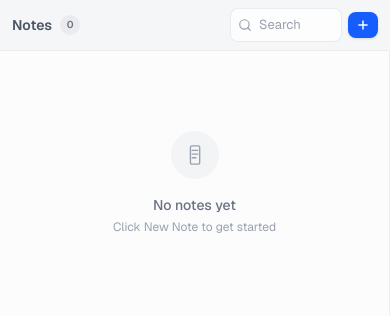
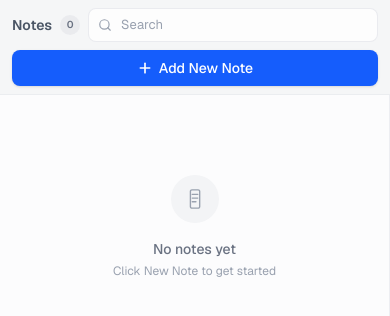
Before and after one commit to enoch-systems/notes-app, a Next.js app: page / in a window 390 px wide. Shown: the top 316 px of the page. Built offline with nearby package versions, Linux system fonts and the light colour scheme.

Commit message:
Move Add New Note to its own row below search bar for better mobile tap target

```diff
--- a/src/app/page.tsx
+++ b/src/app/page.tsx
@@ -77,9 +77,11 @@ export default function Home() {
   return (
     <div className="flex h-full flex-col">
       {/* macOS-style unified titlebar */}
-      <header className="flex items-center justify-between gap-2 border-b border-gray-200/60 bg-gray-100/80 px-3 py-2 backdrop-blur-xl dark:border-gray-800 dark:bg-gray-950/80 sm:px-4">
+      <header className="border-b border-gray-200/60 bg-gray-100/80 backdrop-blur-xl dark:border-gray-800 dark:bg-gray-950/80">
+        {/* Top row: title + search */}
+        <div className="flex items-center justify-between gap-2 px-3 py-2 sm:px-4">
           <div className="flex min-w-0 items-center gap-2">
-          {/* Traffic light dots (macOS style) - hidden on mobile */}
+            {/* Traffic light dots (macOS style) */}
             <div className="hidden sm:flex sm:mr-2 sm:items-center sm:gap-1.5">
               <div className="h-3 w-3 rounded-full bg-red-500" />
               <div className="h-3 w-3 rounded-full bg-amber-400" />
@@ -91,14 +93,12 @@ export default function Home() {
             <span className="hidden shrink-0 text-xs text-gray-400 sm:inline dark:text-gray-600">
               {notes.length} note{notes.length !== 1 ? "s" : ""}
             </span>
-          {/* Mobile note count as badge */}
             <span className="inline-flex h-5 w-5 items-center justify-center rounded-full bg-gray-200/70 text-[10px] font-semibold text-gray-500 sm:hidden dark:bg-gray-800 dark:text-gray-400">
               {notes.length}
             </span>
           </div>
-        <div className="flex shrink-0 items-center gap-1.5 sm:gap-2">
           {/* Search */}
-          <div className="relative">
+          <div className="relative flex-1 max-w-xs">
             <svg
               xmlns="http://www.w3.org/2000/svg"
               width="14"
@@ -109,7 +109,7 @@ export default function Home() {
               strokeWidth="2"
               strokeLinecap="round"
               strokeLinejoin="round"
-              className="absolute left-2 top-1/2 -translate-y-1/2 text-gray-400"
+              className="absolute left-2.5 top-1/2 -translate-y-1/2 text-gray-400"
             >
               <circle cx="11" cy="11" r="8" />
               <path d="m21 21-4.3-4.3" />
@@ -119,17 +119,20 @@ export default function Home() {
               value={searchQuery}
               onChange={(e) => setSearchQuery(e.target.value)}
               placeholder="Search"
-              className="w-28 rounded-lg border border-gray-200/80 bg-white/80 py-1.5 pl-7 pr-2 text-[13px] outline-none transition-all placeholder:text-gray-400 focus:w-36 focus:border-blue-400 sm:w-36 sm:pl-8 sm:pr-3 sm:focus:w-52 dark:border-gray-700/80 dark:bg-gray-900/80 dark:placeholder:text-gray-500 dark:focus:border-blue-500"
+              className="w-full rounded-lg border border-gray-200/80 bg-white/80 py-1.5 pl-8 pr-3 text-[13px] outline-none transition-all placeholder:text-gray-400 focus:border-blue-400 dark:border-gray-700/80 dark:bg-gray-900/80 dark:placeholder:text-gray-500 dark:focus:border-blue-500"
             />
           </div>
+        </div>
+        {/* Bottom row: + Add New Note button */}
+        <div className="px-3 pb-2 sm:px-4 sm:pb-2">
           <button
             onClick={handleAddNote}
-            className="flex items-center gap-1 rounded-lg bg-blue-600 px-2 py-1.5 text-[13px] font-medium text-white shadow-sm transition-all hover:bg-blue-500 active:scale-[0.97] sm:px-3"
+            className="flex w-full items-center justify-center gap-1.5 rounded-lg bg-blue-600 px-3 py-2 text-sm font-medium text-white shadow-sm transition-all hover:bg-blue-500 active:scale-[0.98] sm:w-auto sm:px-4"
           >
             <svg
               xmlns="http://www.w3.org/2000/svg"
-              width="14"
-              height="14"
+              width="16"
+              height="16"
               viewBox="0 0 24 24"
               fill="none"
               stroke="currentColor"
@@ -140,7 +143,7 @@ export default function Home() {
               <path d="M12 5v14" />
               <path d="M5 12h14" />
             </svg>
-            <span className="hidden sm:inline">New Note</span>
+            Add New Note
           </button>
         </div>
       </header>
```
Lines whose indentation alone changed are shown as unchanged.
